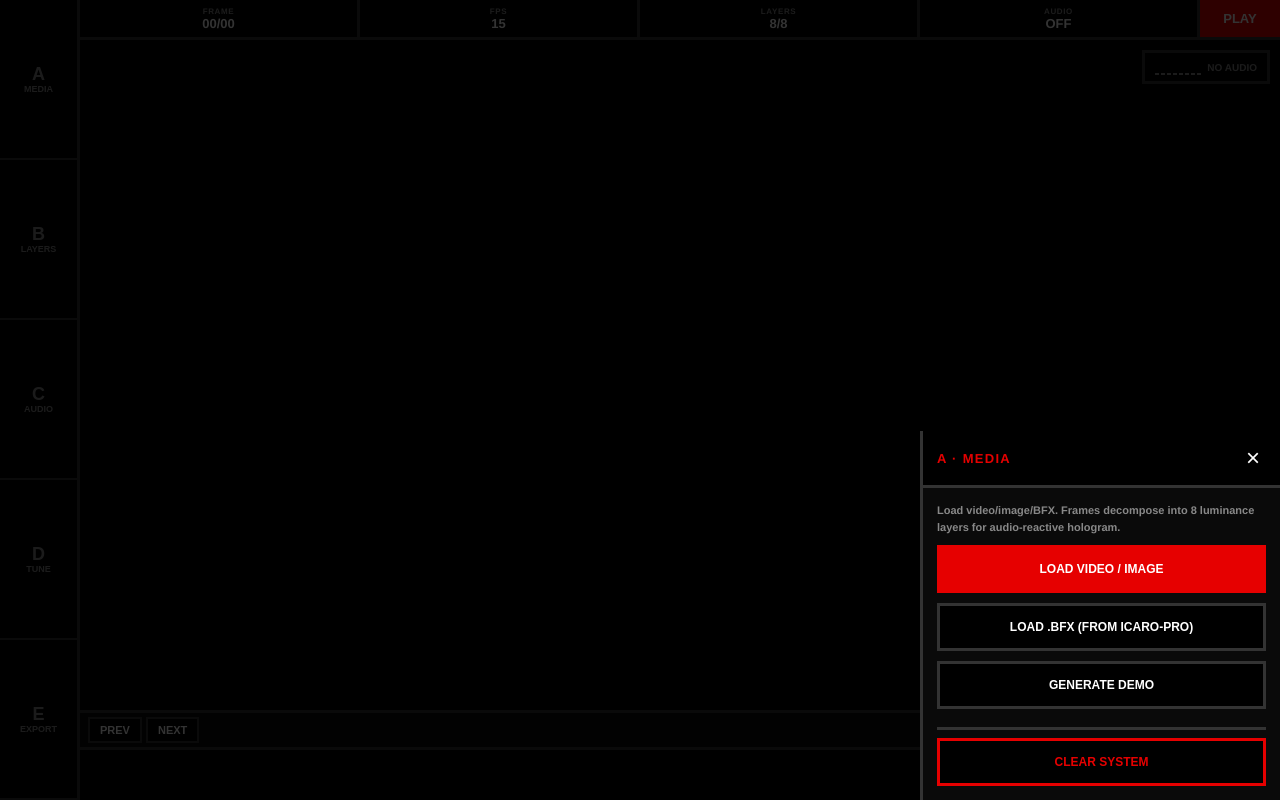
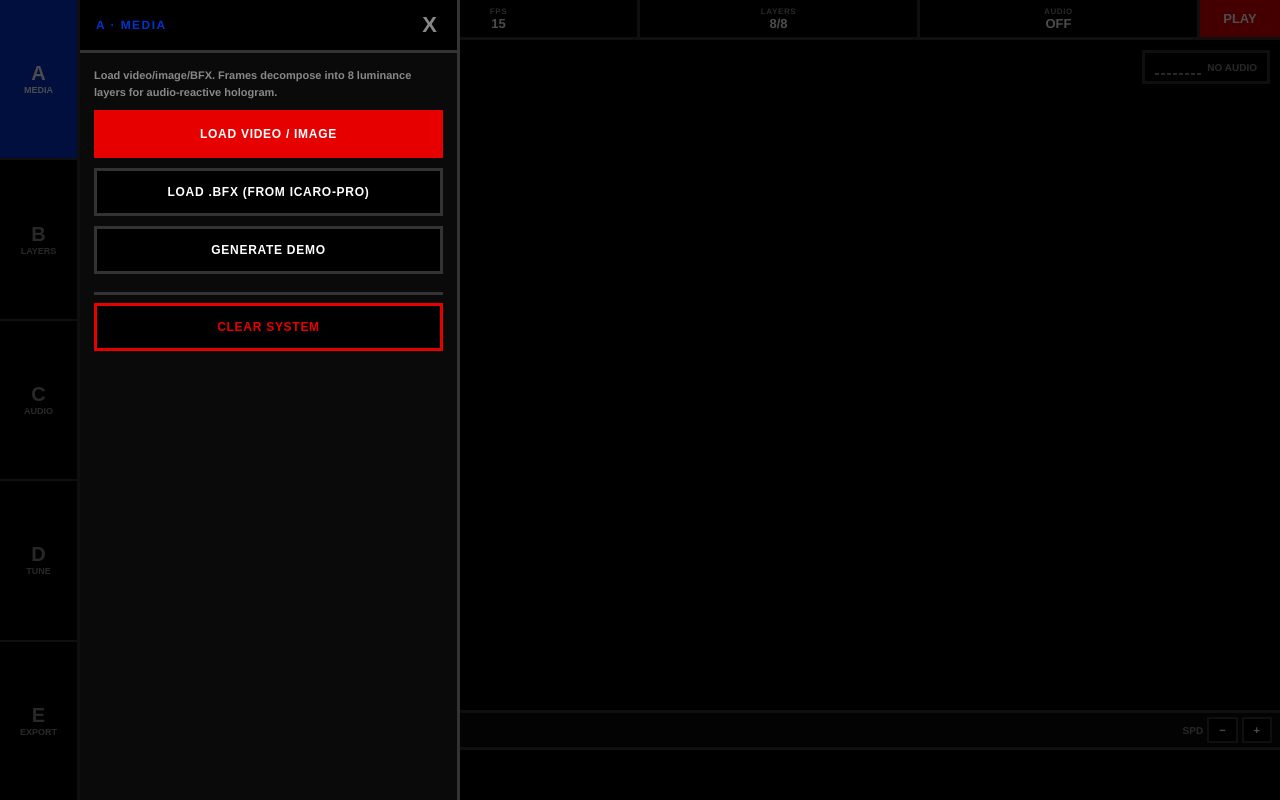
Before and after one commit to hartswf0/abc-flix, a plain HTML site: page icaro-ripple.html in a window 1280 px wide. Both pictures are taken after a click on the button "A MEDIA". Drawn offline with Linux system fonts and the light colour scheme.

Commit message:
fix: ICARO-RIPPLE menus rebuilt from icaro-pro architecture
Sheet system completely overhauled to match icaro-pro's proven pattern:
- Desktop: sheets slide from left (left:80px) as full-height sidebar panels
  using translateX, not the broken translateY overlay
- visibility:hidden + will-change:transform for clean transitions
- Per-tab color highlighting: on-a (blue), on-b (amber), on-c (red),
  on-d (dark), on-e (gray) — matches icaro-pro per-tab color system
- Tab buttons now have IDs (tab-a through tab-e) for proper state management
- execNav/closeAllSheets rewritten to strip and re-apply classes correctly
- Sheet titles color-coded to match their tab accent
- Close button: X (text) not x (unicode multiply)
- All fixes verified in browser at 1280x720

```diff
--- a/icaro-ripple.html
+++ b/icaro-ripple.html
@@ -115,32 +115,44 @@
             flex: 1; display: flex; flex-direction: column; align-items: center; justify-content: center;
             height: var(--tab-h); font-size: 9px; font-weight: 900; text-transform: uppercase;
             color: var(--dim); cursor: pointer; background: var(--black); border: none;
-            border-right: 2px solid var(--border);
+            border-right: 2px solid var(--border); position: relative; transition: background 0.1s;
         }
         .tab-btn:last-child { border-right: none; }
-        .tab-btn.on-act { background: var(--bg); color: var(--act-c); border-top: 3px solid var(--act-c); }
-        .tab-letter { font-size: 18px; font-weight: 900; line-height: 1; margin-bottom: 1px; }
+        .tab-btn.on-a { background: var(--act-a); color: var(--white); }
+        .tab-btn.on-b { background: var(--act-b); color: var(--black); }
+        .tab-btn.on-c { background: var(--act-c); color: var(--white); }
+        .tab-btn.on-d { background: #222; color: var(--white); }
+        .tab-btn.on-e { background: var(--border); color: var(--white); }
+        .tab-letter { font-size: 20px; font-weight: 900; line-height: 1; margin-bottom: 2px; }
 
         /* SHEETS */
-        #sheet-backdrop { position: fixed; inset: 0; background: rgba(0,0,0,0); pointer-events: none; z-index: 70; transition: background 0.2s; }
-        #sheet-backdrop.on { background: rgba(0,0,0,0.8); pointer-events: all; }
+        #sheet-backdrop { position: fixed; inset: 0; background: rgba(0,0,0,0); pointer-events: none; z-index: 70; transition: background 0.25s; }
+        #sheet-backdrop.on { background: rgba(0,0,0,0.7); pointer-events: all; }
         .sheet {
-            position: fixed; left: 0; right: 0; bottom: calc(var(--tab-h) + var(--safe-b));
-            max-height: 75vh; background: var(--bg); border-top: var(--bw) solid var(--border);
+            position: fixed; left: 0; right: 0;
+            bottom: calc(var(--tab-h) + var(--safe-b));
+            max-height: 80vh;
+            background: var(--bg); border-top: var(--bw) solid var(--border);
             z-index: 80; display: flex; flex-direction: column;
-            transform: translateY(110%); transition: transform 0.3s cubic-bezier(0.2,0.9,0.4,1);
+            transform: translateY(calc(100% + var(--tab-h) + var(--safe-b)));
+            transition: transform 0.32s cubic-bezier(0.25, 1.0, 0.5, 1), visibility 0s linear 0.32s;
+            visibility: hidden; overflow: hidden; will-change: transform;
         }
-        .sheet.on { transform: translateY(0); }
+        .sheet.on {
+            transform: translateY(0); visibility: visible;
+            transition: transform 0.32s cubic-bezier(0.25, 1.0, 0.5, 1), visibility 0s linear 0s;
+        }
         .sheet-handle {
             display: flex; align-items: center; justify-content: space-between;
-            padding: 12px 14px; background: var(--black); border-bottom: var(--bw) solid var(--border);
+            padding: 12px 16px; background: var(--black); border-bottom: var(--bw) solid var(--border); flex-shrink: 0;
         }
-        .sheet-title { font-size: 13px; font-weight: 900; letter-spacing: 0.1em; color: var(--act-c); text-transform: uppercase; }
-        .sheet-close { font-size: 24px; background: none; border: none; color: var(--white); cursor: pointer; }
+        .sheet-title { font-size: 12px; font-weight: 900; letter-spacing: 0.12em; text-transform: uppercase; }
+        .sheet-close { font-size: 22px; font-weight: 900; background: none; border: none; color: var(--dim); cursor: pointer; padding: 0 4px; }
+        .sheet-close:hover { color: var(--white); }
         .sheet-body { overflow-y: auto; padding: 14px; display: flex; flex-direction: column; gap: 10px; }
 
         .sh-btn {
-            padding: 14px; font-weight: 900; text-transform: uppercase; font-size: 12px;
+            padding: 14px; font-weight: 900; text-transform: uppercase; font-size: 12px; letter-spacing: 0.06em;
             background: var(--black); border: var(--bw) solid var(--border);
             color: var(--white); cursor: pointer; text-align: center; width: 100%;
         }
@@ -159,7 +171,7 @@
             border: 2px solid var(--border); background: var(--black);
         }
         .layer-row.off { opacity: 0.35; }
-        .lr-eye { width: 28px; height: 28px; border: 2px solid var(--border); background: none; color: var(--white); font-size: 14px; cursor: pointer; display: flex; align-items: center; justify-content: center; }
+        .lr-eye { width: 28px; height: 28px; border: 2px solid var(--border); background: none; color: var(--white); font-size: 11px; font-weight: 900; cursor: pointer; display: flex; align-items: center; justify-content: center; }
         .lr-eye.on { background: var(--act-c); border-color: var(--act-c); }
         .lr-swatch { width: 28px; height: 28px; border: 2px solid var(--border); cursor: pointer; }
         .lr-label { font-size: 10px; font-weight: 900; color: var(--dim); flex: 1; text-transform: uppercase; }
@@ -171,7 +183,13 @@
             #app { flex-direction: row; }
             #tab-bar { flex: 0 0 80px; flex-direction: column; border-top: none; border-right: var(--bw) solid var(--border); order: -1; padding-bottom: 0; }
             .tab-btn { border-right: none; border-bottom: 2px solid var(--border); height: auto; flex: 1; }
-            .sheet { left: auto; right: 0; bottom: 0; max-height: 100vh; width: 360px; transform: translateX(100%); border-top: none; border-left: var(--bw) solid var(--border); }
+            .tab-btn:last-child { border-bottom: none; }
+            .sheet {
+                top: 0; bottom: 0; left: 80px; right: auto;
+                width: 380px; max-height: 100vh;
+                border-top: none; border-right: var(--bw) solid var(--border);
+                transform: translateX(calc(-100% - 80px));
+            }
             .sheet.on { transform: translateX(0); }
         }
     </style>
@@ -179,11 +197,11 @@
 <body>
 <div id="app">
     <nav id="tab-bar">
-        <button class="tab-btn" onclick="execNav('A')"><span class="tab-letter">A</span>MEDIA</button>
-        <button class="tab-btn" onclick="execNav('B')"><span class="tab-letter">B</span>LAYERS</button>
-        <button class="tab-btn" onclick="execNav('C')"><span class="tab-letter">C</span>AUDIO</button>
-        <button class="tab-btn" onclick="execNav('D')"><span class="tab-letter">D</span>TUNE</button>
-        <button class="tab-btn" onclick="execNav('E')"><span class="tab-letter">E</span>EXPORT</button>
+        <button class="tab-btn" id="tab-a" onclick="execNav('A')"><span class="tab-letter">A</span>MEDIA</button>
+        <button class="tab-btn" id="tab-b" onclick="execNav('B')"><span class="tab-letter">B</span>LAYERS</button>
+        <button class="tab-btn" id="tab-c" onclick="execNav('C')"><span class="tab-letter">C</span>AUDIO</button>
+        <button class="tab-btn" id="tab-d" onclick="execNav('D')"><span class="tab-letter">D</span>TUNE</button>
+        <button class="tab-btn" id="tab-e" onclick="execNav('E')"><span class="tab-letter">E</span>EXPORT</button>
     </nav>
     <div style="flex:1 1 0%;display:flex;flex-direction:column;min-width:0;position:relative;">
         <div id="status-bar">
@@ -219,7 +237,7 @@
 
 <!-- A · MEDIA -->
 <div class="sheet" id="sheet-a">
-    <div class="sheet-handle"><span class="sheet-title">A · MEDIA</span><button class="sheet-close" onclick="closeAllSheets()">×</button></div>
+    <div class="sheet-handle"><span class="sheet-title" style="color:var(--act-a)">A · MEDIA</span><button class="sheet-close" onclick="closeAllSheets()">X</button></div>
     <div class="sheet-body">
         <p style="font-size:11px;font-weight:900;color:var(--dim);line-height:1.5;margin:0">Load video/image/BFX. Frames decompose into 8 luminance layers for audio-reactive hologram.</p>
         <input type="file" id="file-input" accept="video/*,image/*" style="display:none">
@@ -235,13 +253,13 @@
 
 <!-- B · LAYERS -->
 <div class="sheet" id="sheet-b">
-    <div class="sheet-handle"><span class="sheet-title">B · LAYERS</span><button class="sheet-close" onclick="closeAllSheets()">×</button></div>
+    <div class="sheet-handle"><span class="sheet-title" style="color:var(--act-b)">B · LAYERS</span><button class="sheet-close" onclick="closeAllSheets()">X</button></div>
     <div class="sheet-body" id="layer-panel"></div>
 </div>
 
 <!-- C · AUDIO -->
 <div class="sheet" id="sheet-c">
-    <div class="sheet-handle"><span class="sheet-title">C · AUDIO REACTIVE</span><button class="sheet-close" onclick="closeAllSheets()">×</button></div>
+    <div class="sheet-handle"><span class="sheet-title" style="color:var(--act-c)">C · AUDIO REACTIVE</span><button class="sheet-close" onclick="closeAllSheets()">X</button></div>
     <div class="sheet-body">
         <button class="sh-btn primary" id="btn-mic" onclick="toggleMic()">CONNECT MICROPHONE</button>
         <input type="file" id="audio-input" accept="audio/*" style="display:none">
@@ -268,7 +286,7 @@
 
 <!-- D · TUNE -->
 <div class="sheet" id="sheet-d">
-    <div class="sheet-handle"><span class="sheet-title">D · TUNE</span><button class="sheet-close" onclick="closeAllSheets()">×</button></div>
+    <div class="sheet-handle"><span class="sheet-title" style="color:#ccc">D · TUNE</span><button class="sheet-close" onclick="closeAllSheets()">X</button></div>
     <div class="sheet-body">
         <div class="slider-group">
             <div class="slider-label"><span>BRIGHTNESS</span><span class="slider-val" id="lbl-brt">1.8x</span></div>
@@ -296,7 +314,7 @@
 
 <!-- E · EXPORT -->
 <div class="sheet" id="sheet-e">
-    <div class="sheet-handle"><span class="sheet-title">E · EXPORT</span><button class="sheet-close" onclick="closeAllSheets()">×</button></div>
+    <div class="sheet-handle"><span class="sheet-title" style="color:#aaa">E · EXPORT</span><button class="sheet-close" onclick="closeAllSheets()">X</button></div>
     <div class="sheet-body">
         <button class="sh-btn primary" onclick="exportComposite()">SAVE COMPOSITE (PNG)</button>
         <button class="sh-btn" onclick="exportAllLayers()">SAVE ALL LAYERS (8 PNGs)</button>
@@ -360,15 +378,22 @@ resize();
 // ── UI NAV ──
 let activeSheet = null;
 function execNav(id) {
-    if (activeSheet === id) { closeAllSheets(); return; }
+    const wasActive = activeSheet === id;
     closeAllSheets();
-    activeSheet = id;
-    document.getElementById('sheet-' + id.toLowerCase()).classList.add('on');
-    document.getElementById('sheet-backdrop').classList.add('on');
-    if (id === 'B') buildLayerPanel();
+    if (!wasActive) {
+        activeSheet = id;
+        ['a','b','c','d','e'].forEach(c => document.getElementById('tab-' + c).className = 'tab-btn');
+        document.getElementById('tab-' + id.toLowerCase()).classList.add('on-' + id.toLowerCase());
+        document.getElementById('sheet-' + id.toLowerCase()).classList.add('on');
+        document.getElementById('sheet-backdrop').classList.add('on');
+        if (id === 'B') buildLayerPanel();
+    }
 }
 function closeAllSheets() {
-    ['a','b','c','d','e'].forEach(id => document.getElementById('sheet-' + id).classList.remove('on'));
+    ['a','b','c','d','e'].forEach(id => {
+        const s = document.getElementById('sheet-' + id); if (s) s.classList.remove('on');
+        const t = document.getElementById('tab-' + id); if (t) t.className = 'tab-btn';
+    });
     document.getElementById('sheet-backdrop').classList.remove('on');
     activeSheet = null;
 }
```
